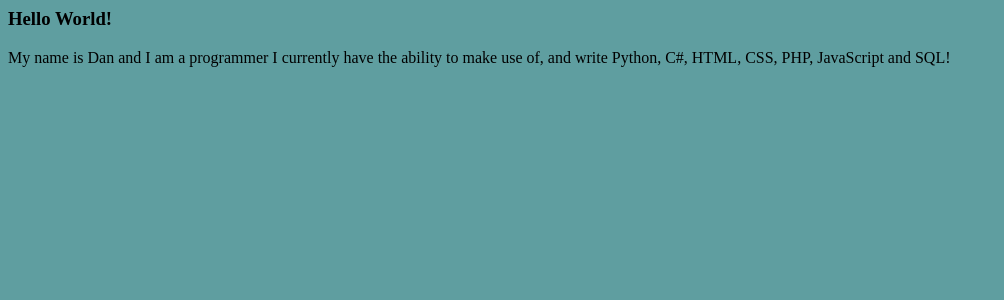
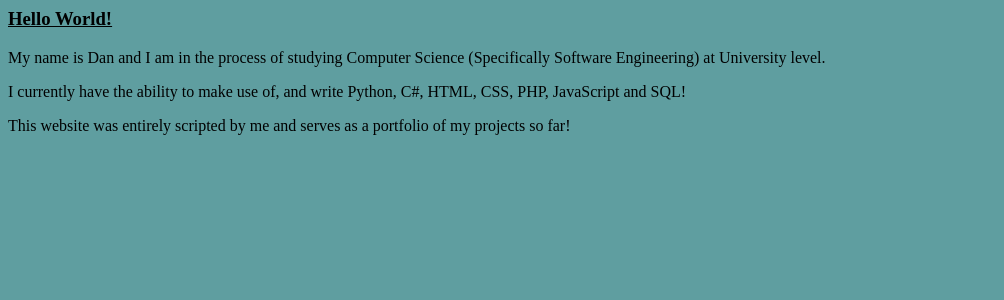
Before and after one commit to Danicus2000000/Danicus2000000.github.io, a PHP site: page /intro.html in a window 1280 px wide. Shown: the top 300 px of the page, without its empty margins (0-1004 px from the left). Run offline with PHP 8.4, Linux system fonts and the light colour scheme.

Commit message:
Added first project and neatened up current data

```diff
--- a/intro.html
+++ b/intro.html
@@ -1,11 +1,11 @@
 <html>
-<head>
-    <title>About Me</title>
-    <link rel="stylesheet" type="text/css" href="main.css" />
-    <link rel="icon" href="img/ico.png"/>
-</head>
+    <head>
+        <link rel="stylesheet" type="text/css" href="main.css" />
+    </head>
 <body>
-    <h3>Hello World!</h3>
-    <p>My name is Dan and I am a programmer I currently have the ability to make use of, and write Python, C#, HTML, CSS, PHP, JavaScript and SQL!</p>
+    <h3 id="underline">Hello World!</h3>
+    <p>My name is Dan and I am in the process of studying Computer Science (Specifically Software Engineering) at University level.</p>
+    <p>I currently have the ability to make use of, and write Python, C#, HTML, CSS, PHP, JavaScript and SQL!</p>
+    <p>This website was entirely scripted by me and serves as a portfolio of my projects so far!</p>
 </body>
 </html>
--- a/main.css
+++ b/main.css
@@ -45,3 +45,7 @@ iframe
     margin-top: 60px;
     width: 100%;
 }
+#underline
+{
+    text-decoration: underline;
+}
```
Also changed, not shown: projects.html (+5 -5 lines).
